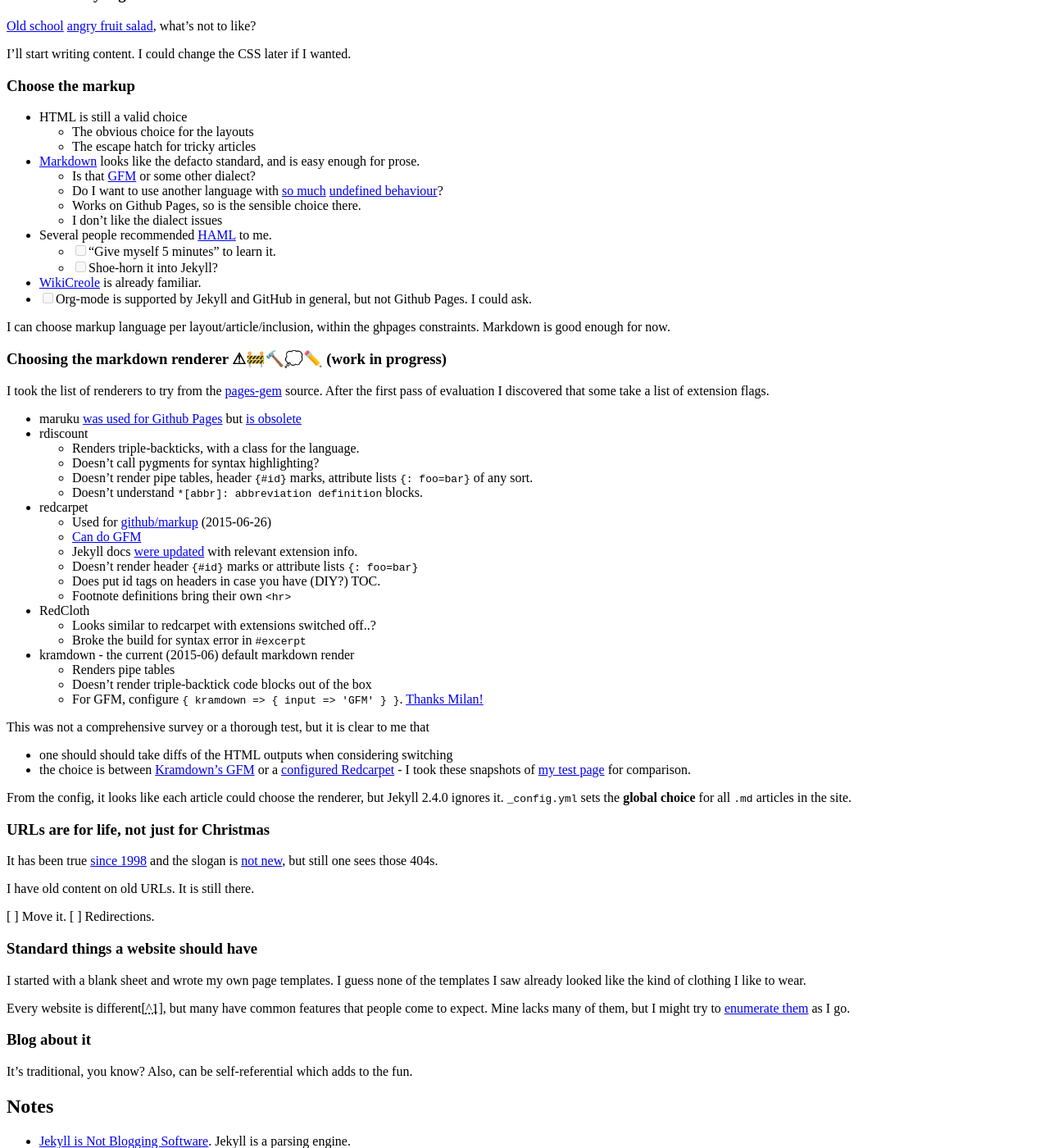
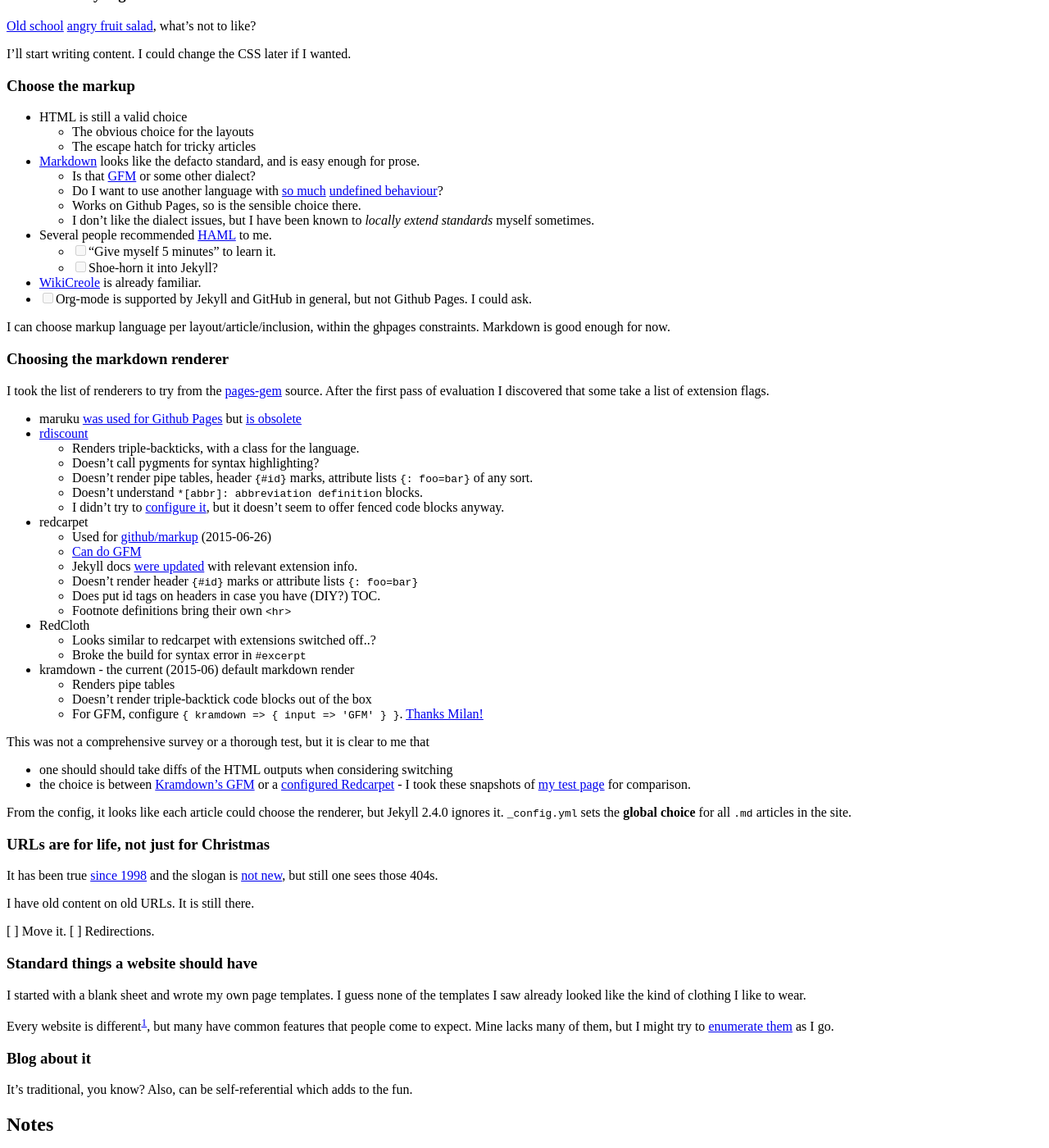
Before and after one commit to mcast/mcast.github.io, a Jekyll site: the page built from _posts/2015-06-30-jekyll-from-scratch.md, in a window 1280 px wide and 1400 px high, scrolled down 909 px. Shown: the whole window at 82% size. Built offline with Jekyll 4.4.1, drawn with Linux system fonts in a browser that asks for light colours; some of the changed text lies outside the part shown.

Commit message:
un-hard_wrap
and prevent more (ish)

```diff
--- a/_posts/2015-06-28-jekyll-from-scratch.md
+++ b/_posts/2015-06-30-jekyll-from-scratch.md
@@ -59,7 +57,7 @@
 	* Is that [GFM](https://help.github.com/articles/github-flavored-markdown/) or some other dialect?
 	* Do I want to use another language with [so much](http://www.adamhyde.net/whats-wrong-with-markdown/) [undefined behaviour](http://www.wilfred.me.uk/blog/2012/07/30/why-markdown-is-not-my-favourite-language/)?
 	* Works on Github Pages, so is the sensible choice there.
-	* I don't like the dialect issues
+	* I don't like the dialect issues, but I have been known to *locally extend standards* myself sometimes.
 * Several people recommended [HAML](http://haml.info/) to me.
 	* [ ] "Give myself 5 minutes" to learn it.
 	* [ ] Shoe-horn it into Jekyll?
@@ -68,16 +66,17 @@
 
 I can choose markup language per layout/article/inclusion, within the ghpages constraints.  Markdown is good enough for now.
 
-### Choosing the markdown renderer {% include H-WiP.html %}
+### Choosing the markdown renderer
 
 I took the list of renderers to try from the [pages-gem](https://github.com/github/pages-gem/blob/master/lib/github-pages.rb) source.  After the first pass of evaluation I discovered that some take a list of extension flags.
 
 * maruku [was used for Github Pages](https://help.github.com/articles/migrating-your-pages-site-from-maruku/) but [is obsolete](http://benhollis.net/blog/2013/10/20/maruku-is-obsolete/)
-* rdiscount
+* [rdiscount](https://github.com/davidfstr/rdiscount)
 	* Renders triple-backticks, with a class for the language.
 	* Doesn't call pygments for syntax highlighting?
 	* Doesn't render pipe tables, header `{#id}` marks, attribute lists `{: foo=bar}` of any sort.
 	* Doesn't understand `*[abbr]: abbreviation definition` blocks.
+	* I didn't try to [configure it](http://www.rubydoc.info/github/davidfstr/rdiscount/master/RDiscount#constructor_details), but it doesn't seem to offer fenced code blocks anyway.
 * redcarpet
 	* Used for [github/markup](https://github.com/github/markup#markups) (2015-06-26)
 	* [Can do GFM](http://stackoverflow.com/questions/13464590/github-flavored-markdown-and-pygments-highlighting-in-jekyll)
@@ -111,13 +110,11 @@
 
 ### Standard things a website should have
 
-I started with a blank sheet and wrote my own page templates.  I guess
-none of the templates I saw already looked like the kind of clothing I
-like to wear.
+I started with a blank sheet and wrote my own page templates.  I guess none of the templates I saw already looked like the kind of clothing I like to wear.
 
 Every website is different[^1], but many have common features that people come to expect.  Mine lacks many of them, but I might try to [enumerate them](/website-wants) as I go.
 
-*[^1]: Pedantry: except the splog of course.
+[^1]: Pedantry: except the splog of course.
 
 ### Blog about it
 
```
Also changed, not shown: other parts of _posts/2015-06-30-jekyll-from-scratch.md (+4 -6 lines), 1 other file.
